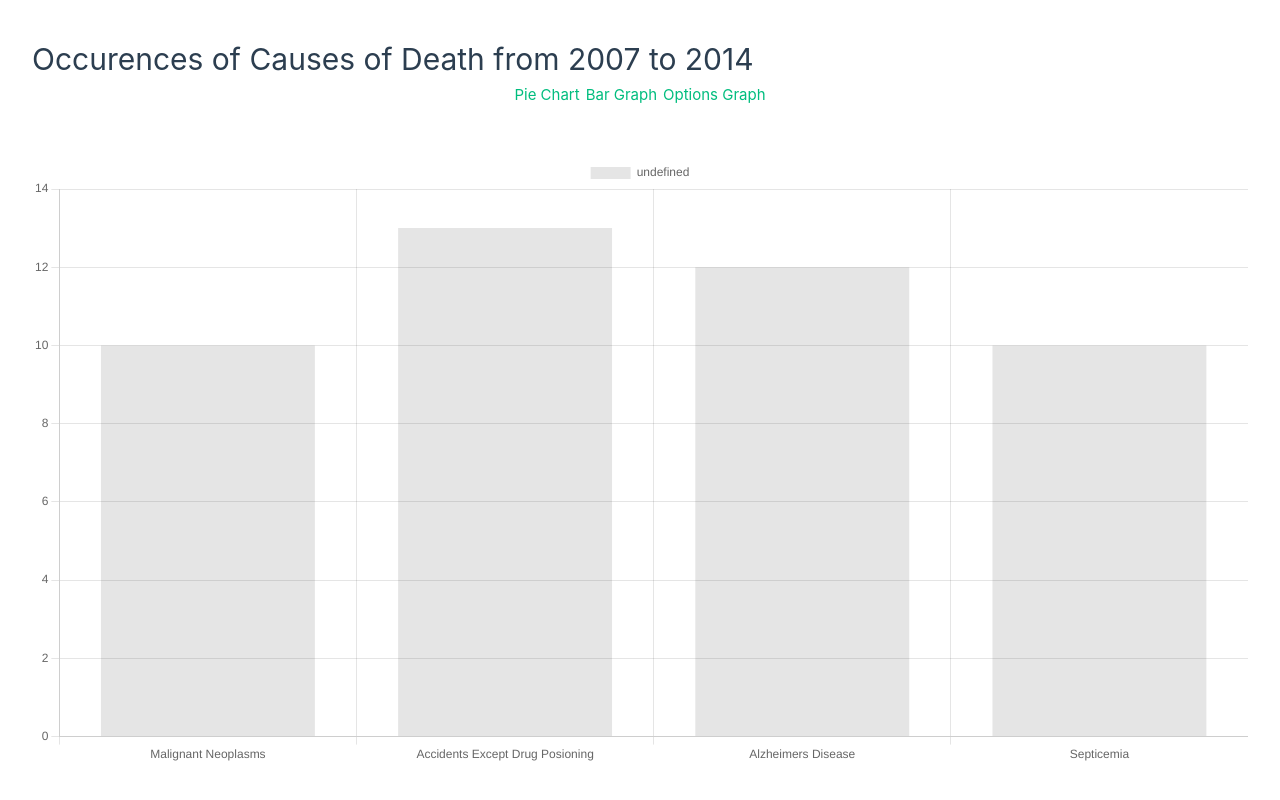
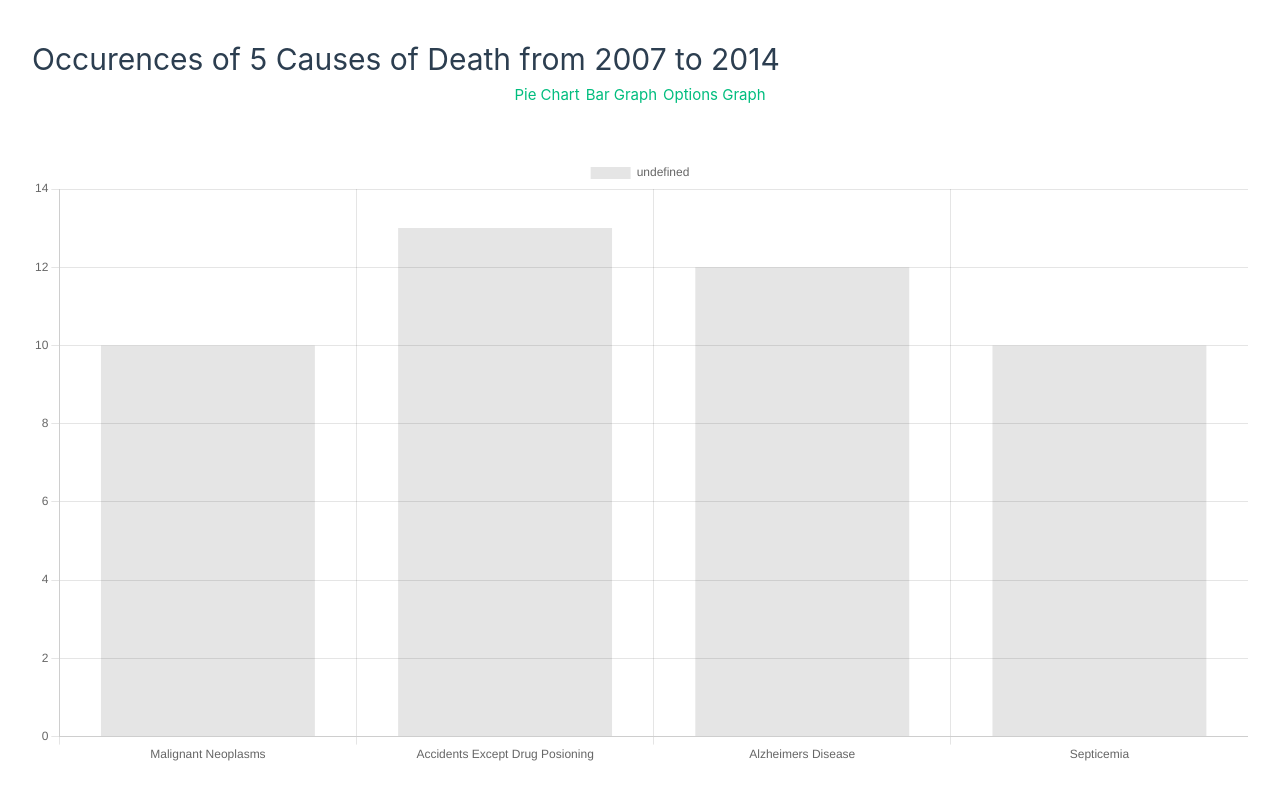
Before and after one commit to staten-island-tech/vue-charts-katie-eric, a Vue app in the folder project/: page / in a window 1280 px wide. Built offline with nearby package versions, Linux system fonts and the light colour scheme; no server answers.

Commit message:
qiriuuabweuir

```diff
--- a/project/src/App.vue
+++ b/project/src/App.vue
@@ -16,7 +16,7 @@ import { RouterLink, RouterView } from 'vue-router'
 </script>
 
 <template>
-  <h1 class="title">Occurences of Causes of Death from 2007 to 2014</h1> <br>
+  <h1 class="title">Occurences of 5 Causes of Death from 2007 to 2014</h1> <br>
   <nav>
         <RouterLink to="/bar">Pie Chart</RouterLink>
         <RouterLink to="/">Bar Graph</RouterLink>
```
